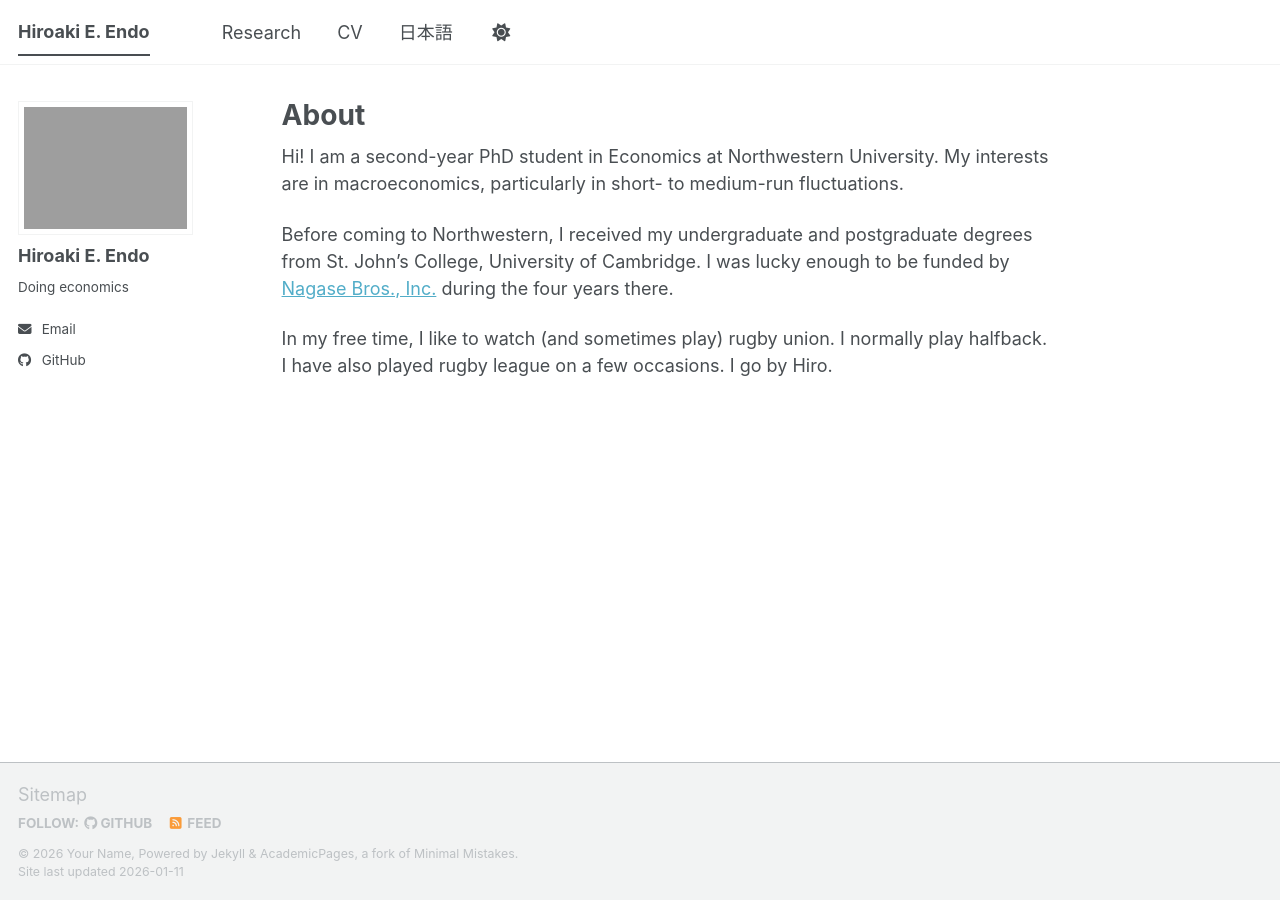
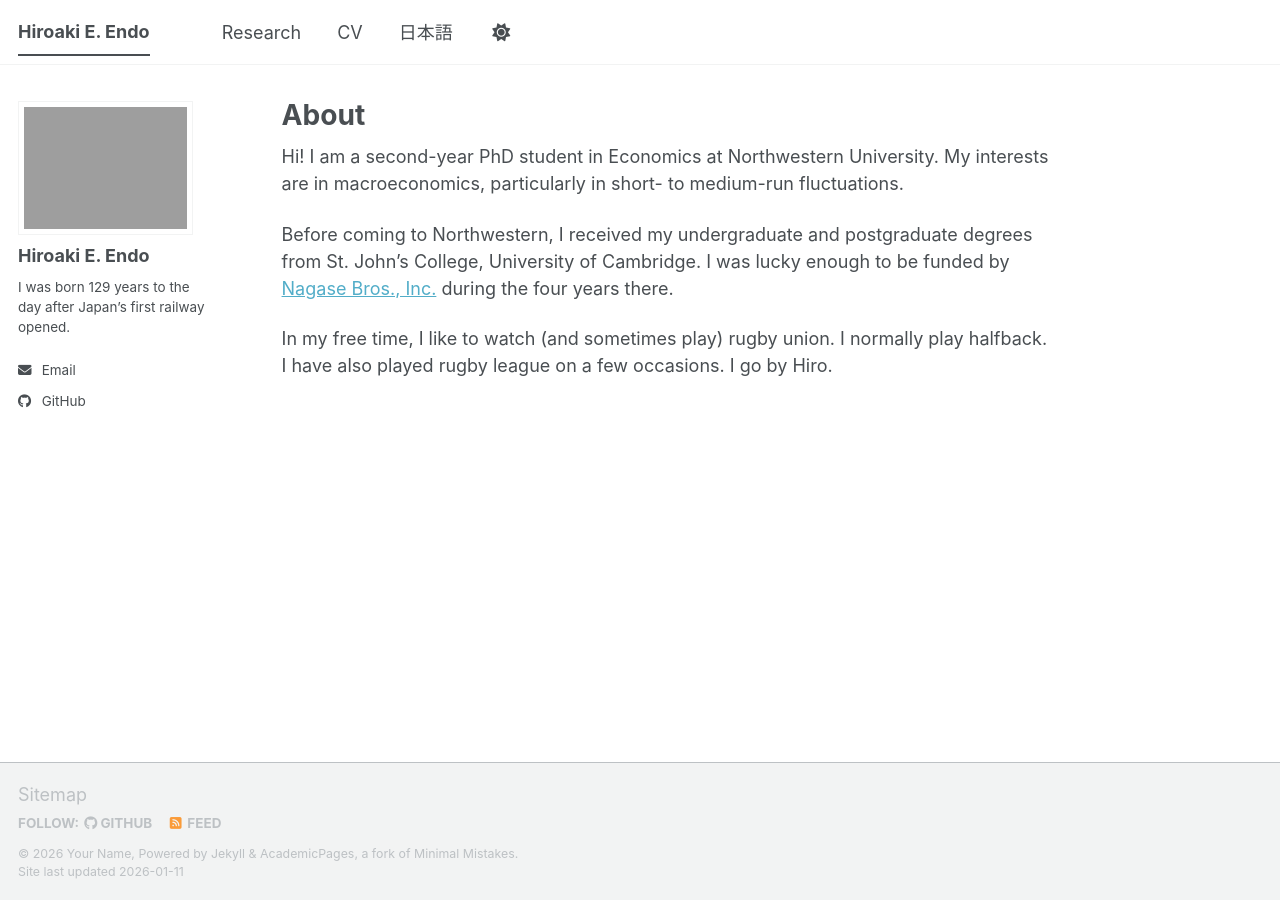
Before and after one commit to hiroendo1014/hiroendo1014.github.io, a Jekyll site: the page built from _pages/about.md, in a window 1280 px wide. Built offline with Jekyll 4.4.1, drawn with Linux system fonts in a browser that asks for light colours; a script bundle is joined from its source files by our own code; library files that are not in the unit come from our copies.

Commit message:
Update _config.yml

```diff
--- a/_config.yml
+++ b/_config.yml
@@ -26,7 +26,7 @@ author:
   avatar           : "profile.png"
   name             : "Hiroaki E. Endo"
   # pronouns         : # example: "she/her"
-  bio              : "Doing economics"
+  bio              : "I was born 129 years to the day after Japan’s first railway opened."
   # location         : "Earth"
   # employer         : "Red Brick University"
   uri              : # URL
```
